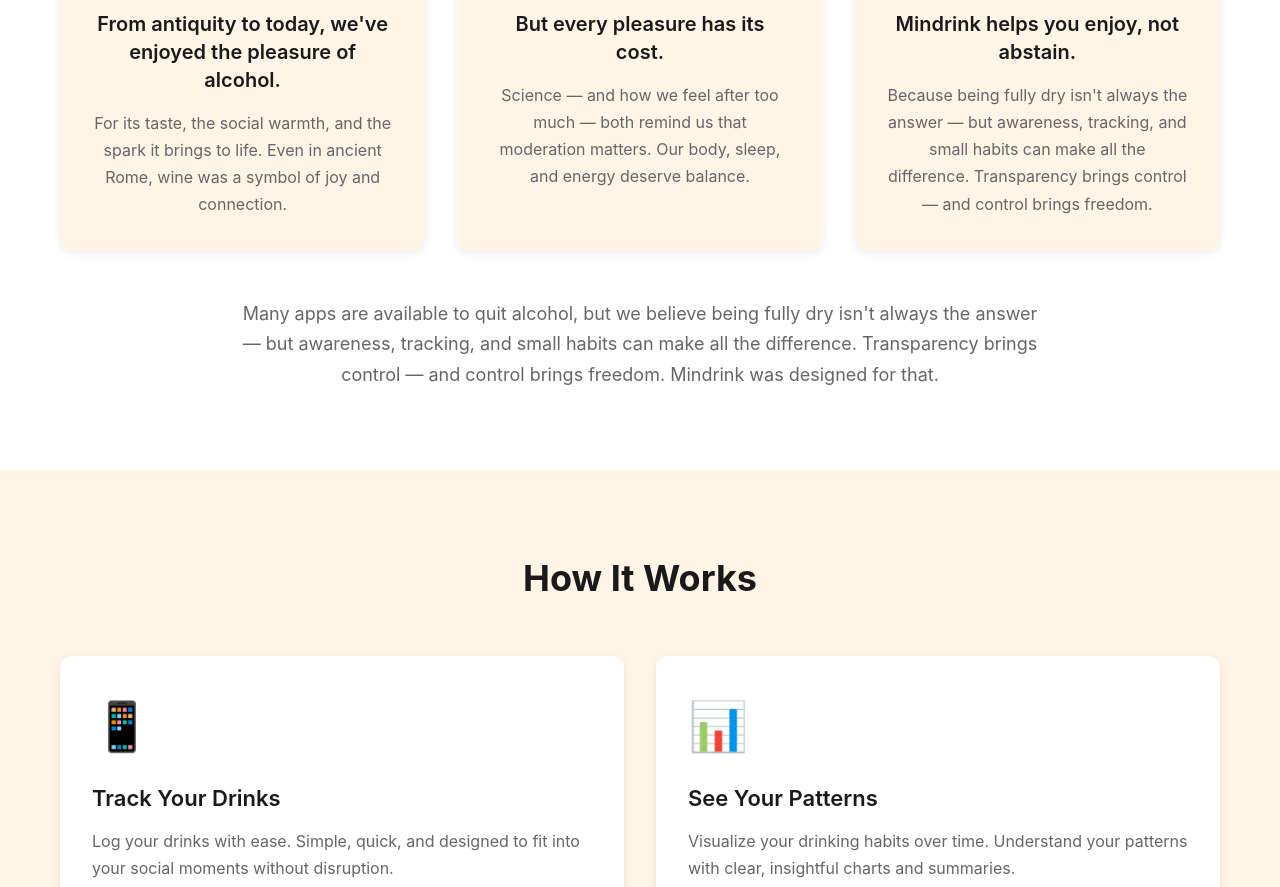
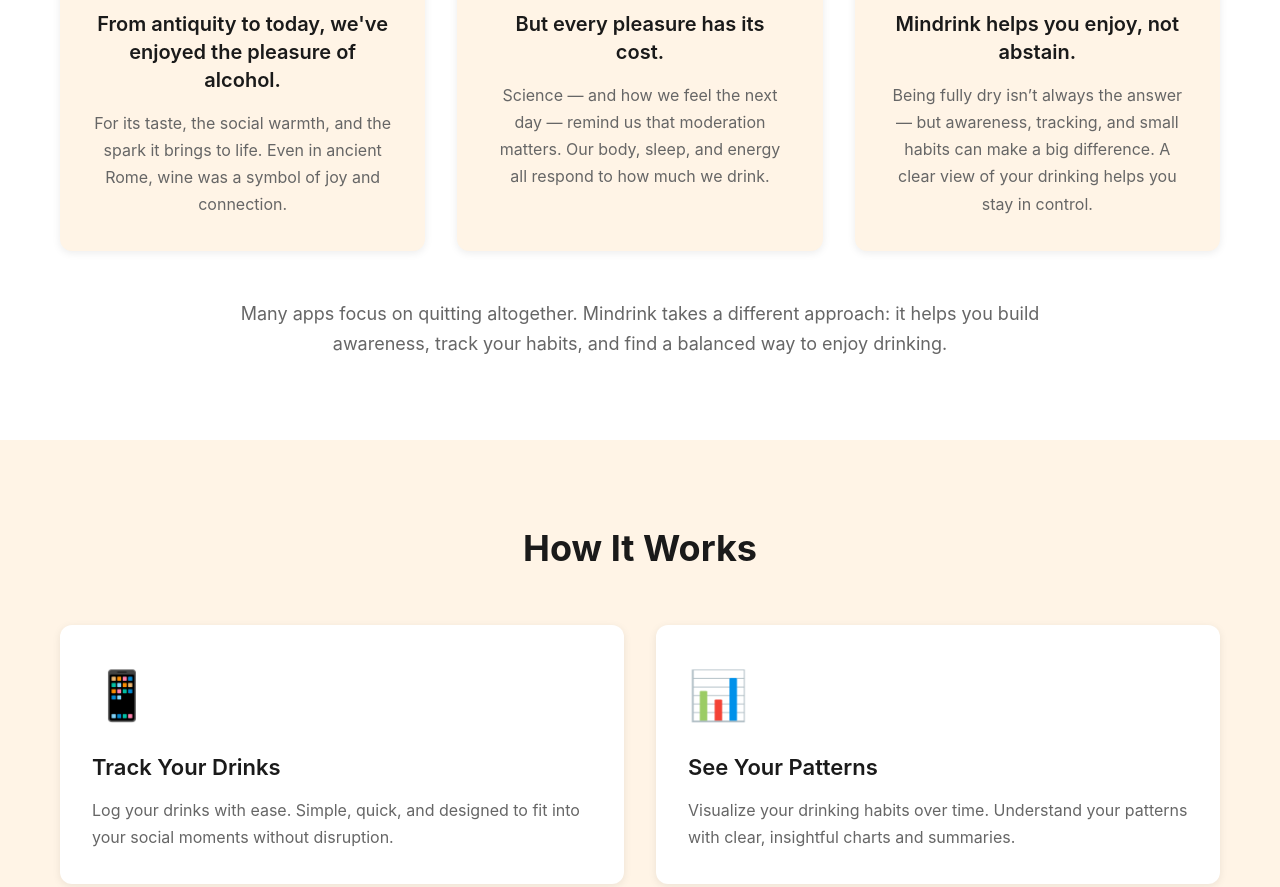
Before and after one commit to philip93758/websitemindrink, a plain HTML site: page index.html in a window 1280 px wide. Shown: the part 887-1774 px from the top of the page. Drawn offline with Linux system fonts and the light colour scheme.

Commit message:
Update philosophy section text and CTA messaging on homepage

```diff
--- a/index.html
+++ b/index.html
@@ -69,19 +69,20 @@
                     <img src="assets/slide2_roman_reflecting.png" alt="Roman character reflecting on consequences" class="philosophy-img">
                     <h3 class="philosophy-title">But every pleasure has its cost.</h3>
                     <p class="philosophy-text">
-                        Science — and how we feel after too much — both remind us that moderation matters. Our body, sleep, and energy deserve balance.
+                        Science — and how we feel the next day — remind us that moderation matters. Our body, sleep, and energy all respond to how much we drink.
                     </p>
                 </div>
                 <div class="philosophy-card">
                     <img src="assets/slide3_roman_phone.png" alt="Roman character finding balance" class="philosophy-img">
                     <h3 class="philosophy-title">Mindrink helps you enjoy, not abstain.</h3>
                     <p class="philosophy-text">
-                        Because being fully dry isn't always the answer — but awareness, tracking, and small habits can make all the difference. Transparency brings control — and control brings freedom.
+                        Being fully dry isn’t always the answer — but awareness, tracking, and small habits can make a big difference. A clear view of your drinking helps you stay in control.
                     </p>
                 </div>
             </div>
             <p style="font-size: 18px; color: var(--text-light); line-height: 1.7; text-align: center; max-width: 800px; margin: 48px auto 0;">
-                Many apps are available to quit alcohol, but we believe being fully dry isn't always the answer — but awareness, tracking, and small habits can make all the difference. Transparency brings control — and control brings freedom. Mindrink was designed for that.
+                Many apps focus on quitting altogether.
+Mindrink takes a different approach: it helps you build awareness, track your habits, and find a balanced way to enjoy drinking.
             </p>
         </div>
     </section>
@@ -133,7 +134,7 @@
             <div class="cta-content">
                 <h2 class="cta-title">Ready to find your balance?</h2>
                 <p class="cta-text">
-                    Join thousands who are building a more mindful relationship with drinking.
+                    Start building a more mindful relationship with drinking.
                 </p>
                 <a href="#" class="btn btn-primary btn-large">Get on Play Store</a>
             </div>
```
